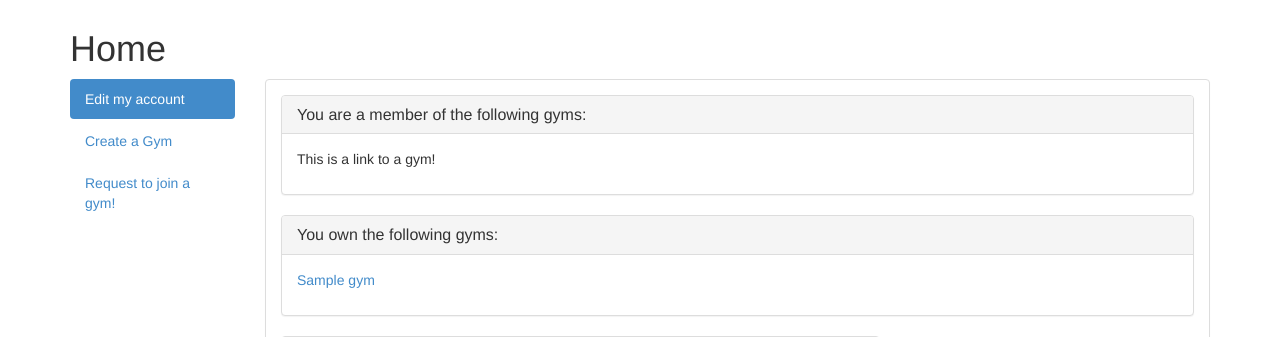
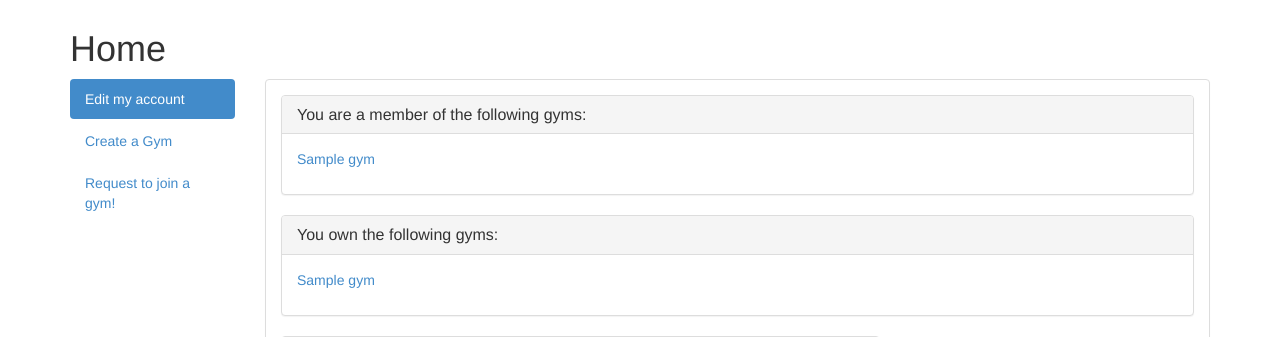
Before and after one commit to fishd/guildboard, a Django app: page /people/acct/ in a window 1280 px wide. Shown: the part 51-388 px from the top of the page. Run offline with Django 3.2, Linux system fonts and the light colour scheme; a user stored in the database is signed in; tables that the repository leaves empty hold one stand-in row (values such as "Sample post"); some libraries are stand-ins or nearby versions.

Commit message:
Add dummy link

```diff
--- a/guildboard/people/templates/account.html
+++ b/guildboard/people/templates/account.html
@@ -11,7 +11,7 @@
   <div class="panel-body">
     {% if gyms %}
     {% for g in gyms %}
-    <p> This is a link to a gym!</p>
+    <p><a href="#">{{ g.name }}</a></p>
     {% endfor %}
     {% else %}
     <p> No gyms found.
```
